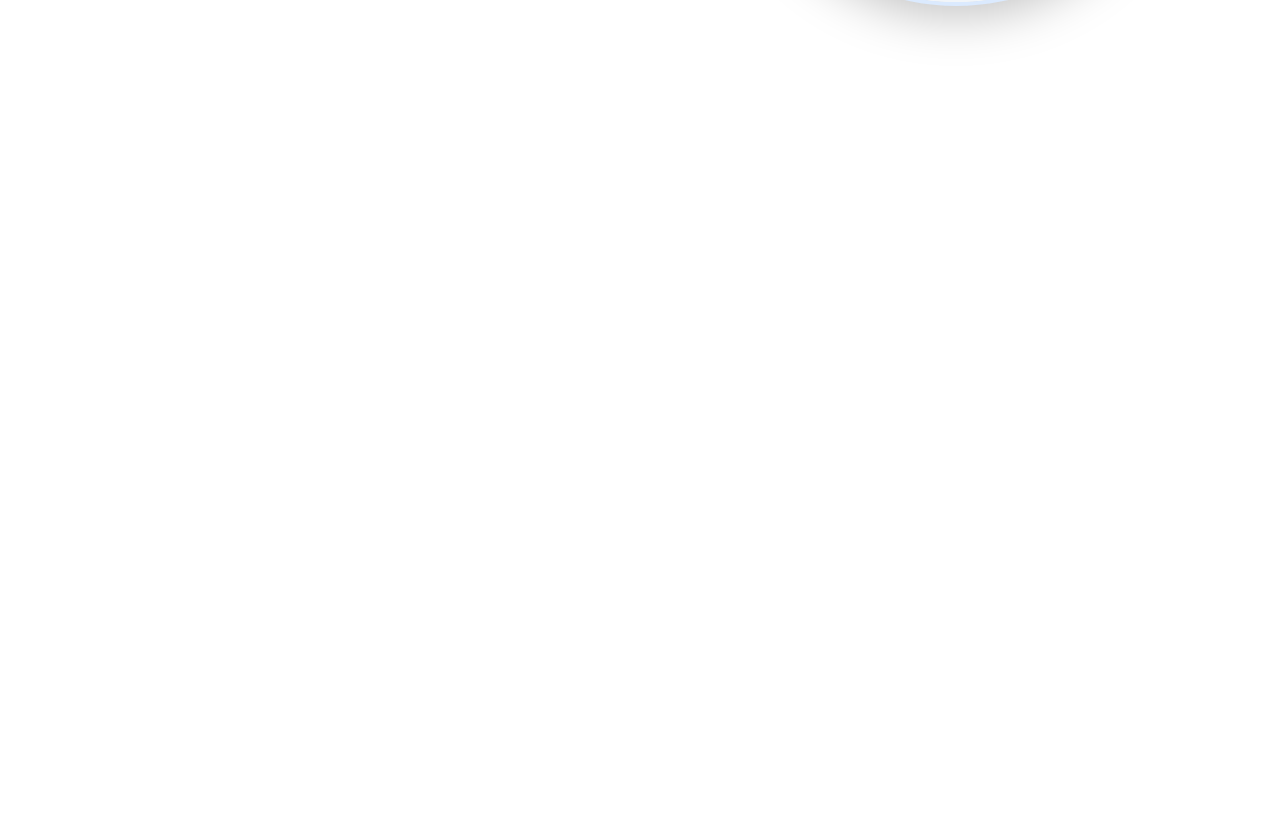
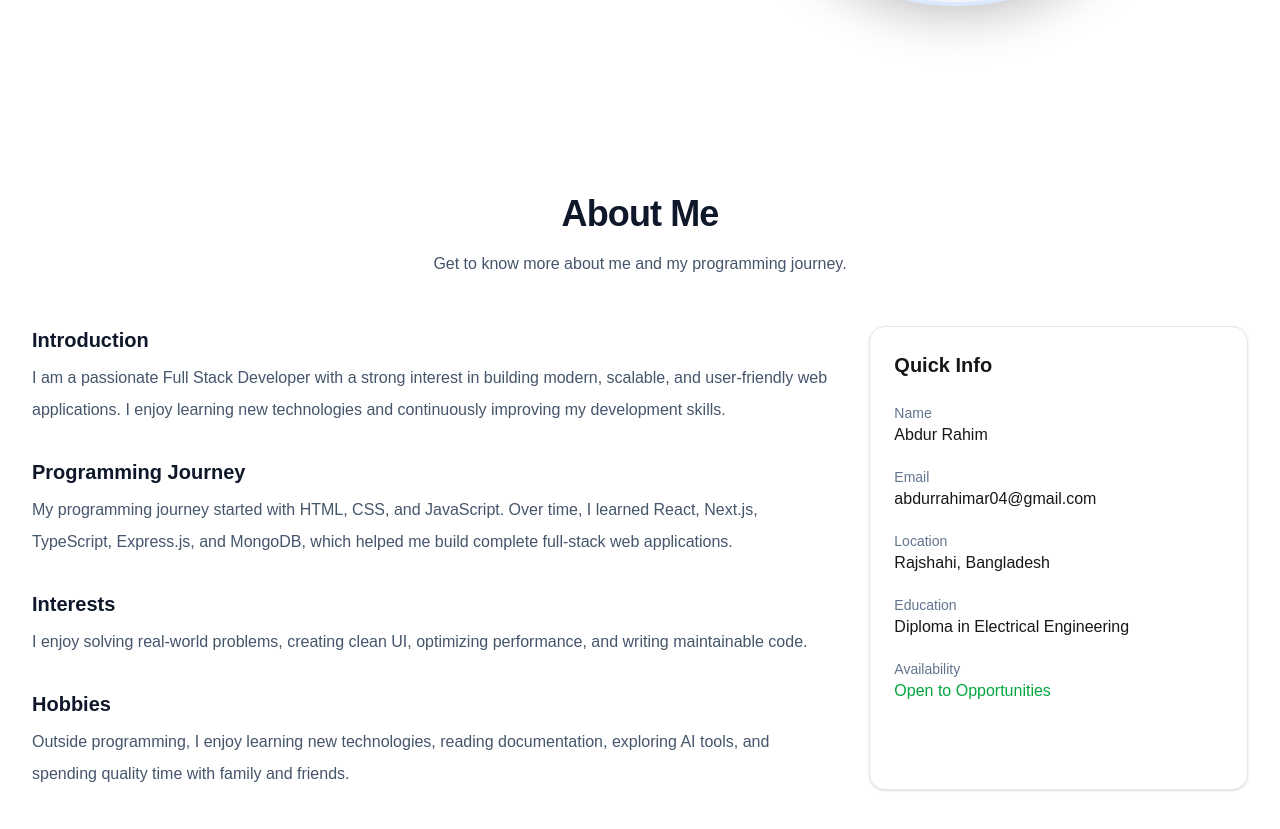
Before and after one commit to Abdur-Rahim-web/my-portfolio-web, a Next.js app: page / in a window 1280 px wide. Shown: the part 633-1462 px from the top of the page. Before the commit the page ends 800 px from the top, so only its background shows below. Built offline with nearby package versions, Linux system fonts and the light colour scheme.

Commit message:
feat: add about section

```diff
--- a/src/app/page.tsx
+++ b/src/app/page.tsx
@@ -1,9 +1,11 @@
+import About from "@/components/sections/About";
 import Hero from "@/components/sections/Hero";
 
 export default function Home() {
   return (
     <main>
       <Hero />
+      <About />
     </main>
   );
 }
--- /dev/null
+++ b/src/components/sections/About.tsx
@@ -0,0 +1,102 @@
+import Section from "@/components/ui/Section";
+import SectionHeading from "@/components/ui/SectionHeading";
+import { about } from "@/data/about";
+import { profile } from "@/data/profile";
+
+const About = () => {
+    return (
+        <Section id="about">
+            <SectionHeading
+                title={about.title}
+                subtitle="Get to know more about me and my programming journey."
+            />
+
+            <div className="grid gap-10 lg:grid-cols-3">
+                {/* Left Content */}
+                <div className="space-y-8 lg:col-span-2">
+                    <div>
+                        <h3 className="mb-2 text-xl font-semibold text-slate-900">
+                            Introduction
+                        </h3>
+                        <p className="leading-8 text-slate-600">
+                            {about.description}
+                        </p>
+                    </div>
+
+                    <div>
+                        <h3 className="mb-2 text-xl font-semibold text-slate-900">
+                            Programming Journey
+                        </h3>
+                        <p className="leading-8 text-slate-600">
+                            {about.journey}
+                        </p>
+                    </div>
+
+                    <div>
+                        <h3 className="mb-2 text-xl font-semibold text-slate-900">
+                            Interests
+                        </h3>
+                        <p className="leading-8 text-slate-600">
+                            {about.interests}
+                        </p>
+                    </div>
+
+                    <div>
+                        <h3 className="mb-2 text-xl font-semibold text-slate-900">
+                            Hobbies
+                        </h3>
+                        <p className="leading-8 text-slate-600">
+                            {about.hobbies}
+                        </p>
+                    </div>
+                </div>
+
+                {/* Right Card */}
+                <div className="rounded-2xl border border-slate-200 bg-white p-6 shadow-sm">
+                    <h3 className="mb-6 text-xl font-semibold">
+                        Quick Info
+                    </h3>
+
+                    <div className="space-y-5">
+                        <div>
+                            <p className="text-sm text-slate-500">Name</p>
+                            <p className="font-medium">{profile.name}</p>
+                        </div>
+
+                        <div>
+                            <p className="text-sm text-slate-500">Email</p>
+                            <p className="font-medium">{profile.email}</p>
+                        </div>
+
+                        <div>
+                            <p className="text-sm text-slate-500">Location</p>
+                            <p className="font-medium">
+                                Rajshahi, Bangladesh
+                            </p>
+                        </div>
+
+                        <div>
+                            <p className="text-sm text-slate-500">
+                                Education
+                            </p>
+                            <p className="font-medium">
+                                Diploma in Electrical Engineering
+                            </p>
+                        </div>
+
+                        <div>
+                            <p className="text-sm text-slate-500">
+                                Availability
+                            </p>
+                            <p className="font-medium text-green-600">
+                                Open to Opportunities
+                            </p>
+                        </div>
+                    </div>
+                </div>
+            </div>
+        </Section>
+    );
+};
+
+export default About;
--- /dev/null
+++ b/src/data/about.ts
@@ -0,0 +1,17 @@
+import { About } from "@/types/about";
+
+export const about: About = {
+    title: "About Me",
+
+    description:
+        "I am a passionate Full Stack Developer with a strong interest in building modern, scalable, and user-friendly web applications. I enjoy learning new technologies and continuously improving my development skills.",
+
+    journey:
+        "My programming journey started with HTML, CSS, and JavaScript. Over time, I learned React, Next.js, TypeScript, Express.js, and MongoDB, which helped me build complete full-stack web applications.",
+
+    interests:
+        "I enjoy solving real-world problems, creating clean UI, optimizing performance, and writing maintainable code.",
+
+    hobbies:
+        "Outside programming, I enjoy learning new technologies, reading documentation, exploring AI tools, and spending quality time with family and friends.",
+};
--- /dev/null
+++ b/src/types/about.ts
@@ -0,0 +1,7 @@
+export interface About {
+    title: string;
+    description: string;
+    journey: string;
+    interests: string;
+    hobbies: string;
+}
```
